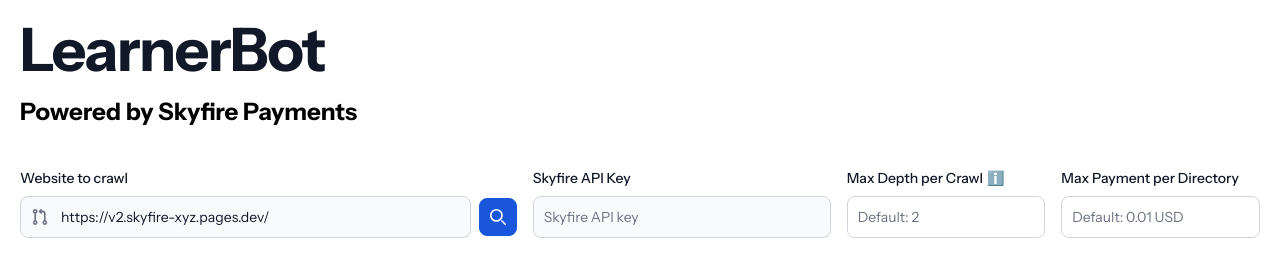
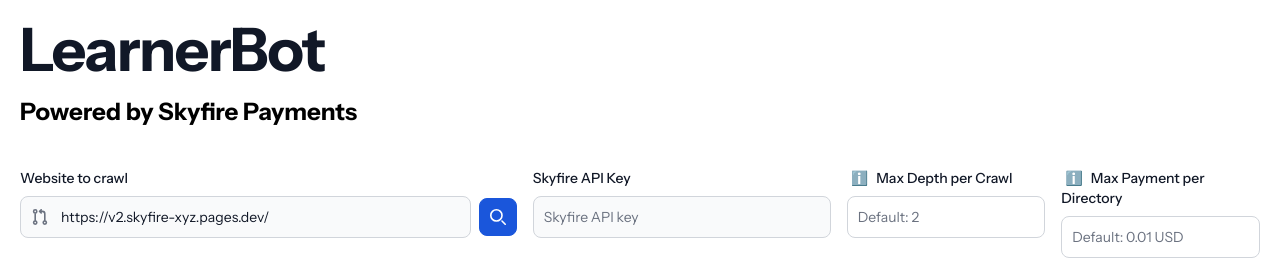
Before and after one commit to skyfire-xyz/sky-crawler, a Next.js app: page / in a window 1280 px wide. Shown: the top 260 px of the page. Built offline with nearby package versions, Linux system fonts and the light colour scheme; no server answers.

Commit message:
added cost definition

```diff
--- a/src/app/components/CostInput.tsx
+++ b/src/app/components/CostInput.tsx
@@ -27,6 +27,13 @@
         htmlFor="max-cost"
         className="mb-2 block text-sm font-medium text-gray-900 dark:text-white"
       >
+        <span className="group relative ml-1 mr-2 cursor-pointer text-blue-500">
+          ℹ️
+          <span className="absolute bottom-full left-1/2 mb-2 hidden w-48 -translate-x-1/2 transform rounded-lg bg-gray-700 p-2 text-xs text-white shadow-md group-hover:block">
+            Max Payment determines the max price the crawler will pay for access
+            to a single directory.
+          </span>
+        </span>
         Max Payment per Directory
       </label>
       <div className="relative">
--- a/src/app/components/DepthInput.tsx
+++ b/src/app/components/DepthInput.tsx
@@ -35,8 +35,7 @@
         htmlFor="max-depth"
         className="mb-2 block text-sm font-medium text-gray-900 dark:text-white"
       >
-        Max Depth per Crawl
-        <span className="group relative ml-1 cursor-pointer text-blue-500">
+        <span className="group relative ml-1 mr-2 cursor-pointer text-blue-500">
           ℹ️
           <span className="absolute bottom-full left-1/2 mb-2 hidden w-48 -translate-x-1/2 transform rounded-lg bg-gray-700 p-2 text-xs text-white shadow-md group-hover:block">
             The depth determines how many levels of links the crawler will
@@ -44,6 +43,7 @@
             direct links from the start URL will be followed.
           </span>
         </span>
+        Max Depth per Crawl
       </label>
       <div className="relative">
         <input
```
